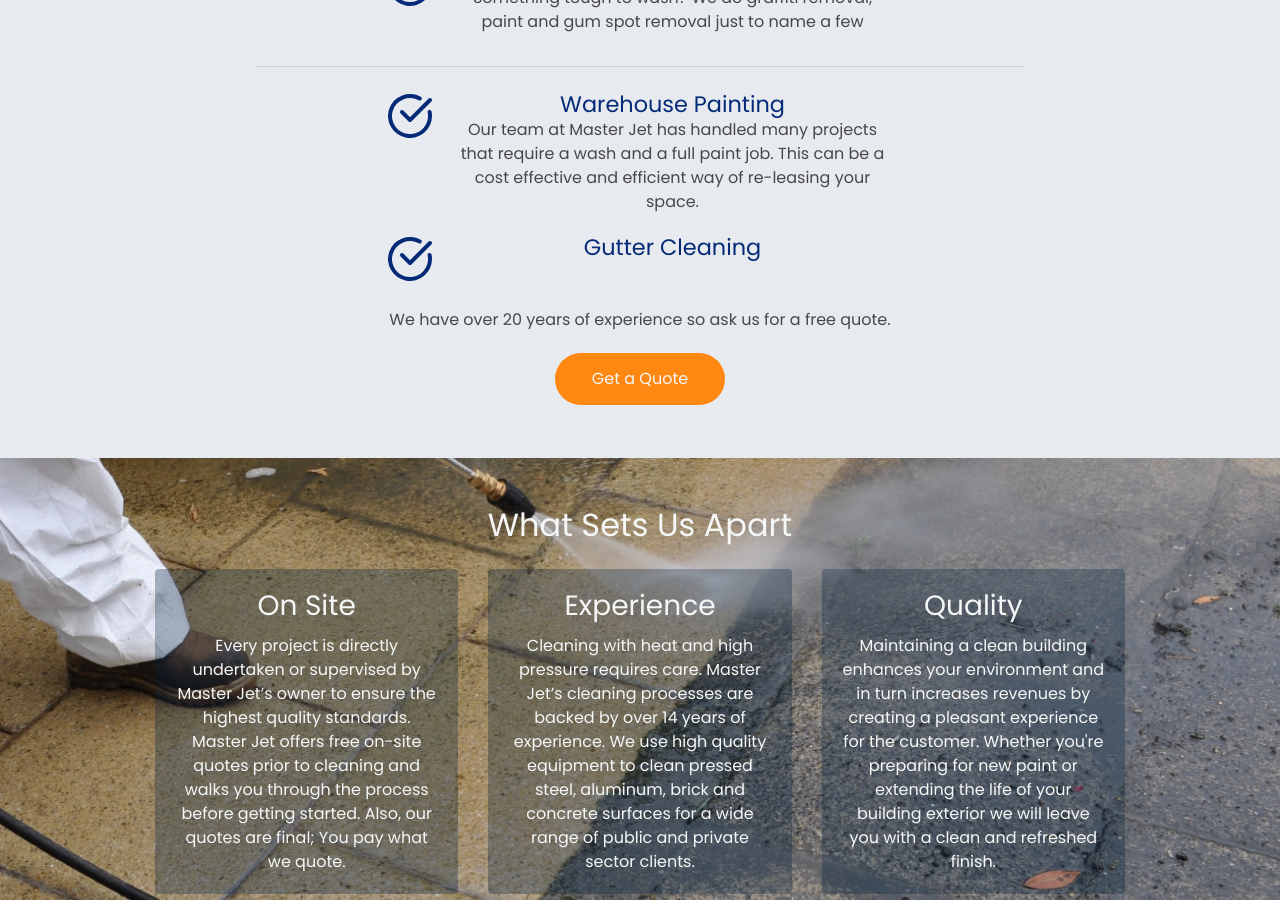
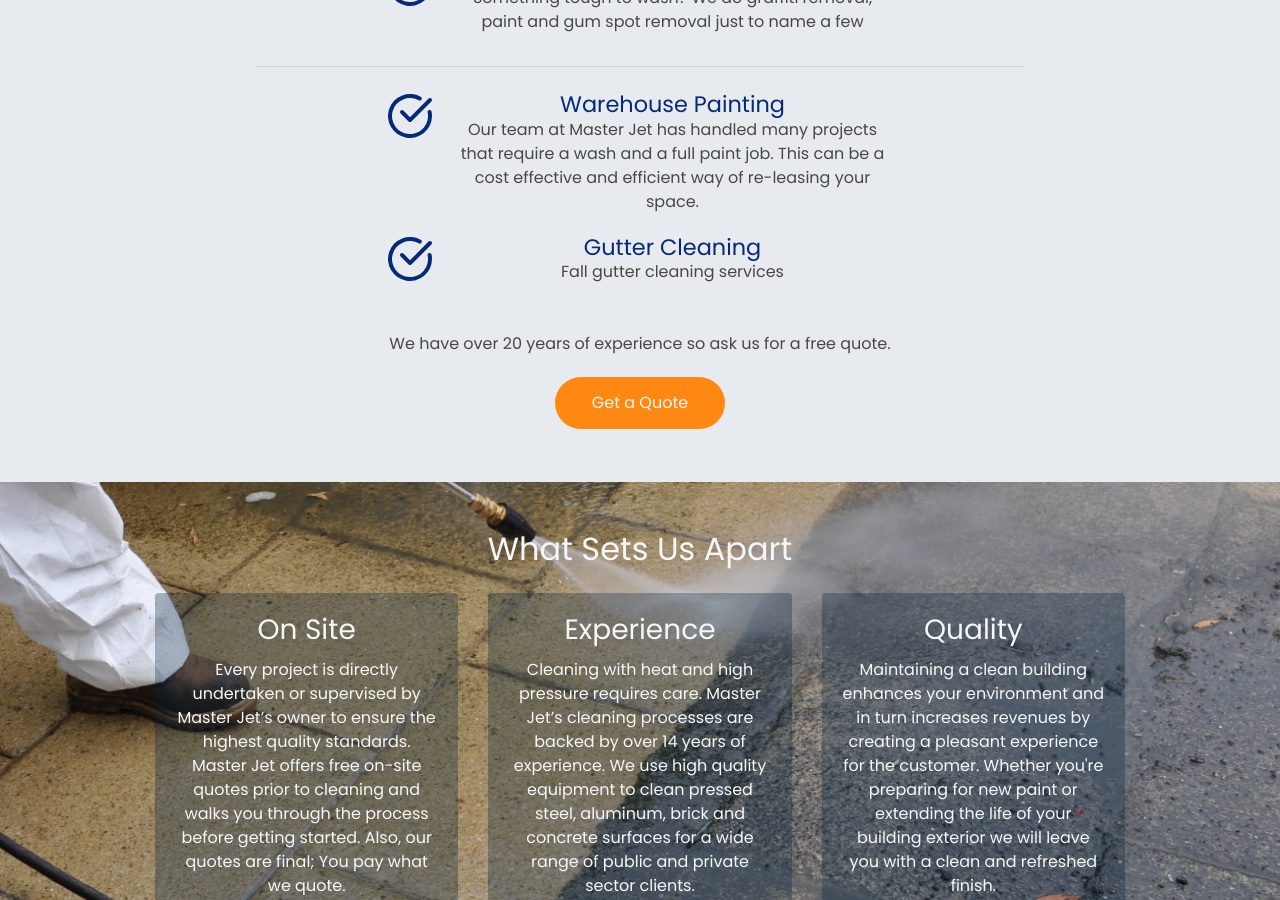
Before and after one commit to linhub15/masterjet.ca, a Jekyll site: the page built from edmonton-pressure-washing-service.html, in a window 1280 px wide and 900 px high, scrolled down 967 px. Built offline with Jekyll 4.4.1, drawn with Linux system fonts in a browser that asks for light colours; nearby versions of some CDN libraries.

Commit message:
Updated 'edmonton-pressure-washing-service.html' via CloudCannon

```diff
--- a/edmonton-pressure-washing-service.html
+++ b/edmonton-pressure-washing-service.html
@@ -49,7 +49,7 @@ permalink: /edmonton-pressure-washing-service/
             </li>
             <li>
                 <h3>Gutter Cleaning</h3>
-                <p></p>
+                <p>Fall gutter cleaning services</p>
                 <br>
             </li>
         </ul>
```
